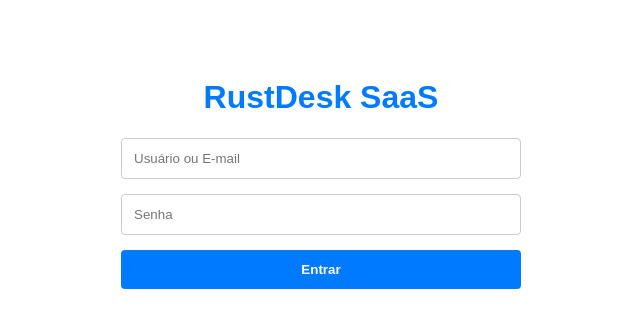
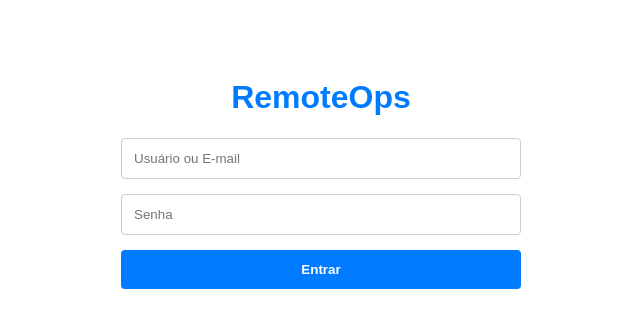
Before and after one commit to davi-ricardo/rustdesk-saas, a React (Vite) app in the folder frontend/: page / in a window 1280 px wide. Shown: the top 328 px of the page, without its empty margins (319-959 px from the left). Built offline with nearby package versions, Linux system fonts and the light colour scheme.

Commit message:
Modifica nome do projeto de RustDesk SaaS para RemoteOps

```diff
--- a/frontend/src/App.jsx
+++ b/frontend/src/App.jsx
@@ -312,7 +312,7 @@
     return (
       <div style={{ padding: '20px', maxWidth: '1200px', margin: '0 auto', fontFamily: 'sans-serif' }}>
         <div style={{ display: 'flex', justifyContent: 'space-between', alignItems: 'center', borderBottom: '2px solid #eee', paddingBottom: '10px' }}>
-          <h1 style={{ color: '#333' }}>RustDesk SaaS Panel</h1>
+          <h1 style={{ color: '#333' }}>RemoteOps Panel</h1>
           <button onClick={handleLogout} style={{ padding: '8px 16px', cursor: 'pointer', borderRadius: '4px', border: '1px solid #ccc' }}>Sair</button>
         </div>
 
@@ -406,7 +406,7 @@
                       <th style={{ padding: '10px' }}>Status</th>
                       <th style={{ padding: '10px' }}>Apelido / Nome</th>
                       <th style={{ padding: '10px' }}>Grupo</th>
-                      <th style={{ padding: '10px' }}>ID RustDesk</th>
+                      <th style={{ padding: '10px' }}>ID RemoteOps</th>
                       <th style={{ padding: '10px' }}>Ações</th>
                     </tr>
                   </thead>
@@ -788,7 +788,7 @@
 
   return (
     <div style={{ padding: '50px', maxWidth: '400px', margin: '0 auto', textAlign: 'center', fontFamily: 'sans-serif' }}>
-      <h1 style={{ color: '#007bff' }}>RustDesk SaaS</h1>
+      <h1 style={{ color: '#007bff' }}>RemoteOps</h1>
       <form onSubmit={handleLogin} style={{ display: 'flex', flexDirection: 'column', gap: '15px' }}>
         <input type="text" placeholder="Usuário ou E-mail" value={email} onChange={(e) => setEmail(e.target.value)} style={{ padding: '12px', borderRadius: '4px', border: '1px solid #ccc' }} required />
         <input type="password" placeholder="Senha" value={password} onChange={(e) => setPassword(e.target.value)} style={{ padding: '12px', borderRadius: '4px', border: '1px solid #ccc' }} required />
```
